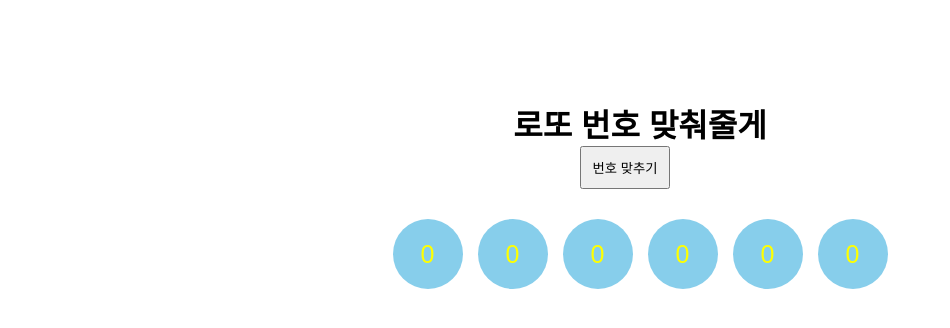
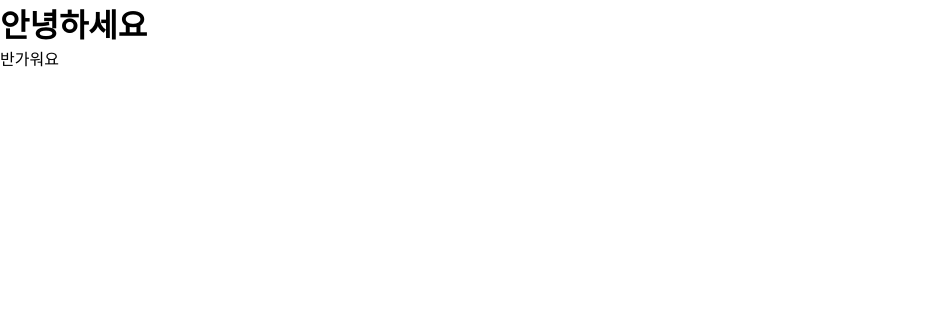
Before and after one commit to dkwooje/ReactHook, a React (Create React App) app in the folder blog/: page / in a window 1280 px wide. Shown: the top 328 px of the page, without its empty margins (0-950 px from the left). Built offline with nearby package versions, Linux system fonts and the light colour scheme; the HTML template or start-up script is replaced by a standard one.

Commit message:
React.Fragment 기초

```diff
--- a/blog/src/App.jsx
+++ b/blog/src/App.jsx
@@ -1,45 +1,15 @@
-import {  useState } from "react";
-import "./App.css"
-import { useThrottle } from "./hooks/useThrottle";
-
-function hackLottoNumbers(){
-  console.log("로또 번호 해킹중")
-  const lottoNumbers = [];
-  for( let i = 0; i<6; i++){
-    const number = Math.floor(Math.random() * 45) + 1;
-    lottoNumbers.push(number);
-  }
-  return lottoNumbers;
-}
-
+import Component from "./Component";
 
 function App() {
-  const [lottoNumbers,setLottoNumbers] = useState([0,0,0,0,0,0]);
-
-
-  const handleClick = useThrottle(()=>{
-    const result = hackLottoNumbers();
-    setLottoNumbers(result);
-  }, 1000);
 
 
   return (
-    <div className="container">
-      <h1 className="title">로또 번호 맞춰줄게</h1>
-      <button className="button" onClick={handleClick}>
-        번호 맞추기
-      </button>
-      <div className="numbers">
-        {lottoNumbers.map((number, idx)=>(
-            <span key={idx} className="number">
-              {number}
-             </span>
-          ))}
-      </div>
+    <div className="App" >
+      <Component />
     </div>
   );
 }
 
 export default App;
 
-//Throttle이 구현되었다. '번호 맞추기'버튼을 누르면 1초후에만 다시 작동할 수 있다.
+//React.Fragment
--- /dev/null
+++ b/blog/src/Component.jsx
@@ -0,0 +1,14 @@
+import React from "react"
+
+
+export default function Component(){
+    return(
+        <React.Fragment>
+            <h1>안녕하세요</h1>
+            <p>반가워요</p>
+        </React.Fragment>
+    )
+}
+
+//<div>로 묶지 않으면 에러가 발생한다.(리엑트의 한 규칙이다.)
+//<div>가 많으면 코드가 복잡하고 지저분 하므로,
--- a/blog/src/hooks/useThrottle.jsx
+++ /dev/null
@@ -1,16 +0,0 @@
-import { useRef } from "react";
-
-
-export function useThrottle(callback,delay){
-
-    const lastRun =useRef(Date.now());
-
-    return() =>{
-        const timeElapsed = Date.now() - lastRun.current;
-
-        if(timeElapsed >= delay){
-            callback();
-         lastRun.current = Date.now();
-        }
-    }
-}
```
